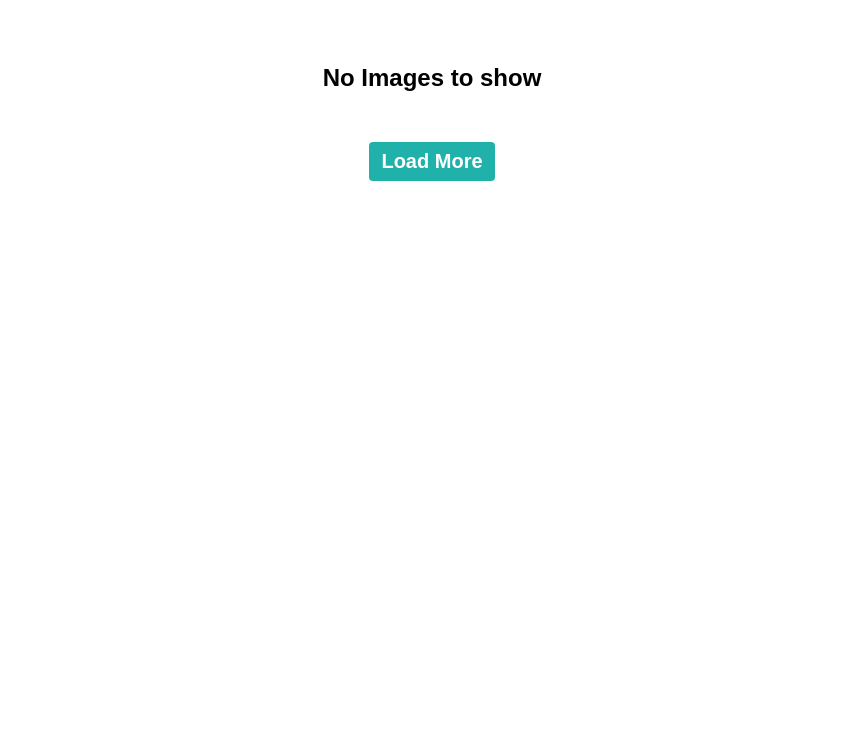
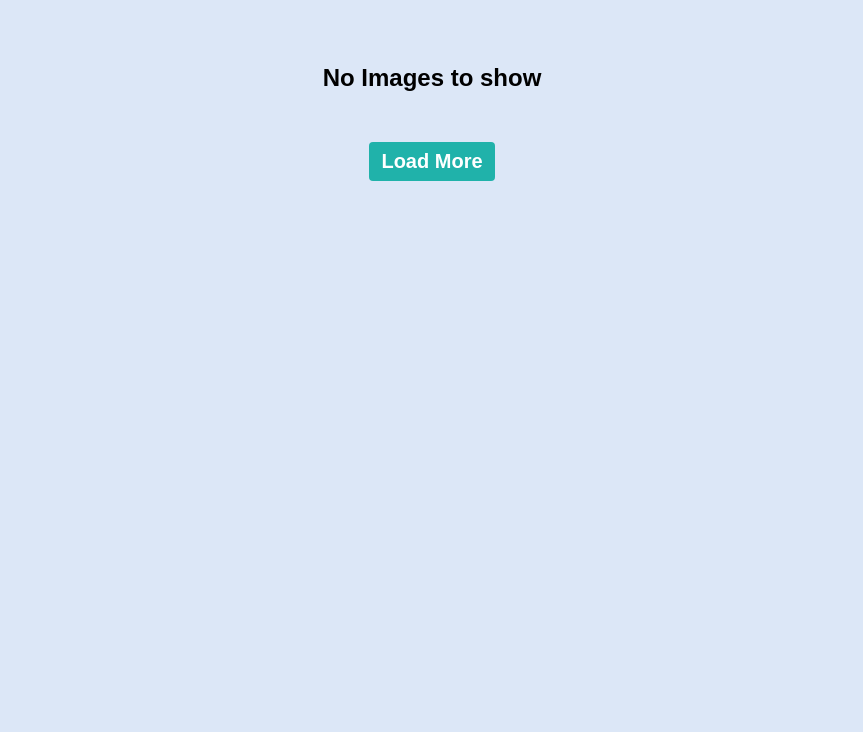
Before and after one commit to AMAN-7779/Image-Search-Web-App, a plain HTML site: page index.html in a window 1280 px wide. Shown: the part 148-880 px from the top of the page, without its empty margins (208-1071 px from the left). Drawn offline with nearby package versions, Linux system fonts and the light colour scheme.

Commit message:
Update style.css

```diff
--- a/style.css
+++ b/style.css
@@ -14,6 +14,7 @@ body{
       flex-direction: column;
       align-items: center;
       margin-block: 40px;
+     background-color: #dce7f7;
 
 }
 header{
```
